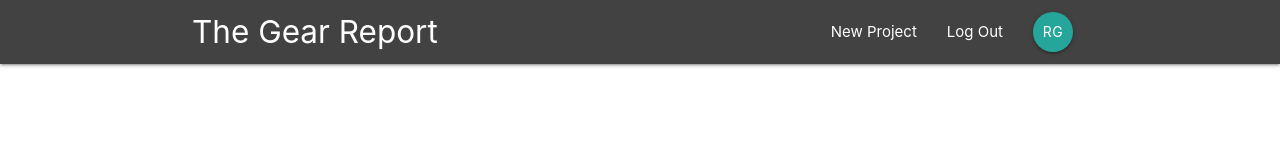
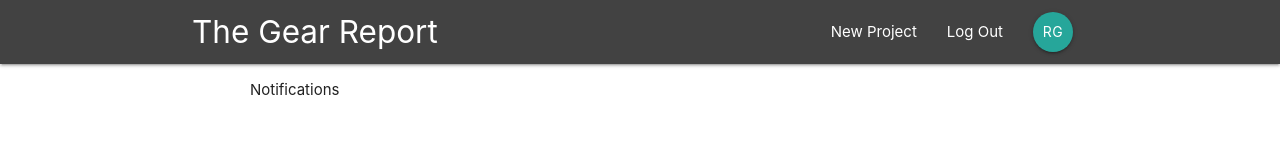
Before and after one commit to richard-graham/react-redux-firebase, a React (Create React App) app: page / in a window 1280 px wide. Shown: the top 167 px of the page. Built offline with nearby package versions, Linux system fonts and the light colour scheme.

Commit message:
added basic page layout

```diff
--- a/src/App.js
+++ b/src/App.js
@@ -1,6 +1,8 @@
 import React, { Component } from 'react';
-import { BrowserRouter } from 'react-router-dom'
+import { BrowserRouter, Switch, Route } from 'react-router-dom'
+
 import Navbar from './components/layout/Navbar'
+import Dashboard from './components/dashboard/Dashboard'
 
 class App extends Component {
   render() {
@@ -8,6 +10,9 @@
       <BrowserRouter>
       <div className="App">
         <Navbar/>
+        <Switch>
+          <Route path='/' component={Dashboard} />
+        </Switch>
       </div>
       </BrowserRouter>
     );
--- a/src/components/dashboard/Dashboard.js
+++ b/src/components/dashboard/Dashboard.js
@@ -0,0 +1,21 @@
+import React from 'react'
+import Notifications from './Notifications'
+import ProjectList from '../projects/ProjectList'
+
+class Dashboard extends React.Component {
+  render() {
+    return (
+      <div className='dashboard container'>
+        <div className='row'>
+          <div className='col s12 m6'>
+          <div className='col s12 m5 offset-m1'>
+            <Notifications/>
+          </div>
+          </div>
+        </div>
+      </div>
+    )
+  }
+}
+
+export default Dashboard
--- a/src/components/dashboard/Notifications.js
+++ b/src/components/dashboard/Notifications.js
@@ -0,0 +1,11 @@
+import React from 'react'
+
+const Notifications = () => {
+  return (
+    <div>
+      <p>Notifications </p>
+    </div>
+  )
+}
+
+export default Notifications
--- a/src/components/projects/ProjectList.js
+++ b/src/components/projects/ProjectList.js
@@ -0,0 +1,35 @@
+import React from 'react'
+
+const ProjectList = () => {
+  return (
+    <div className='project-list section'>
+
+      <div className='card z-depth-0 project-summary'>
+        <div className='card-content grey-text text-darken-3'>
+          <span className='card-title'>Project Title</span>
+            <p>Posted By Richard</p>
+            <p className='grey-text'>14th of March, 3pm</p>
+        </div>
+      </div>
+
+      <div className='card z-depth-0 project-summary'>
+        <div className='card-content grey-text text-darken-3'>
+          <span className='card-title'>Project Title</span>
+            <p>Posted By Pete</p>
+            <p className='grey-text'>19th of March, 2pm</p>
+        </div>
+      </div>
+
+      <div className='card z-depth-0 project-summary'>
+        <div className='card-content grey-text text-darken-3'>
+          <span className='card-title'>Project Title</span>
+            <p>Posted By Richard</p>
+            <p className='grey-text'>14th of March, 3pm</p>
+        </div>
+      </div>
+
+    </div>
+  )
+}
+
+export default ProjectList
```
